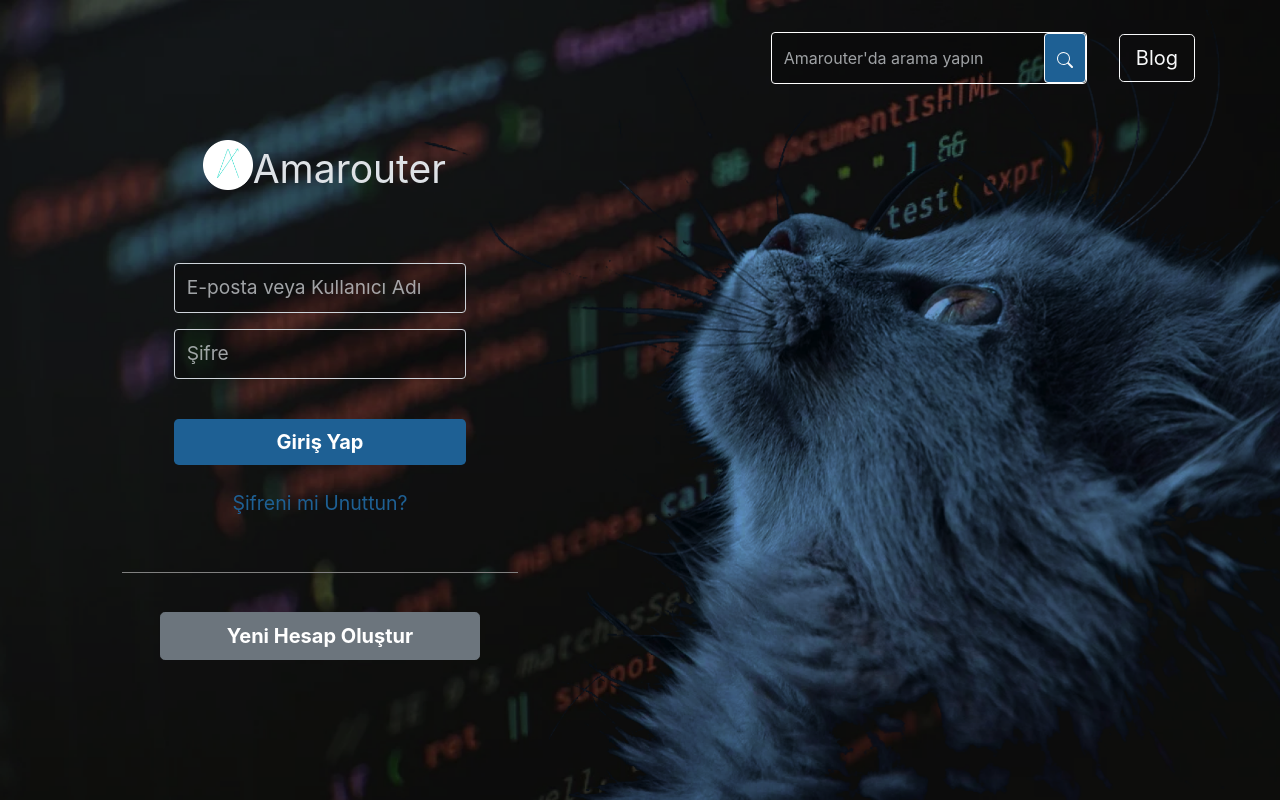
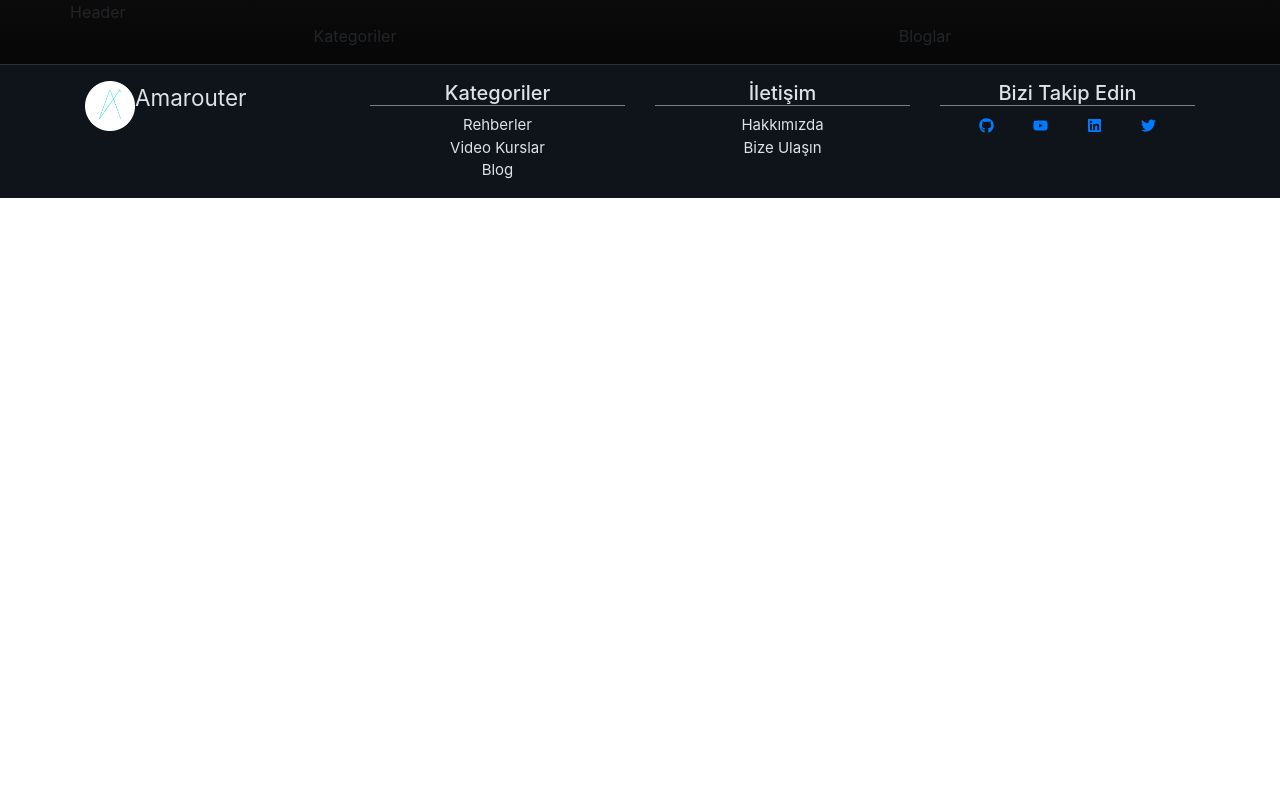
Before and after one commit to amarouter/amarouter-frontend, a React (Create React App) app: page /blog in a window 1280 px wide. Shown: the top 800 px of the page. Built offline with nearby package versions, Linux system fonts and the light colour scheme.

Commit message:
react-router-dom eklendi.

```diff
--- a/src/App.js
+++ b/src/App.js
@@ -1,15 +1,22 @@
-import React from 'react';
+import React from "react";
 
-import Main from './components/main/Main';
-import Footer from './components/footer/Footer';
+import Main from "./components/main/Main";
+import Blog from "./components/blog/Blog";
+import Footer from "./components/footer/Footer";
 
-import './App.css';
+import "./App.css";
+import { Route, Switch } from "react-router-dom";
+import NotFound from "./components/notfound/NotFound";
+
 
 function App() {
   return (
     <div className="App">
-      <Main />
-      {/* Blog */}
+      <Switch>
+        <Route exact path="/" component={Main} />
+        <Route exact path="/blog" component={Blog} />
+        <Route component={NotFound} />
+      </Switch>
       <Footer />
     </div>
   );
--- /dev/null
+++ b/src/components/notfound/NotFound.css
@@ -0,0 +1,4 @@
+.not-found {
+    min-height: 82vh;
+    color: white;
+}
--- /dev/null
+++ b/src/components/notfound/NotFound.js
@@ -0,0 +1,13 @@
+import React, { Component } from 'react'
+
+import "./NotFound.css";
+
+export default class NotFound extends Component {
+    render() {
+        return (
+            <div className="not-found">
+                Not Found!
+            </div>
+        )
+    }
+}
--- a/src/index.js
+++ b/src/index.js
@@ -3,13 +3,14 @@ import ReactDOM from 'react-dom';
 
 import reportWebVitals from './reportWebVitals';
 import 'bootstrap/dist/css/bootstrap.min.css';
+import { BrowserRouter } from 'react-router-dom';
 
 import App from './App';
 import './index.css';
 
 ReactDOM.render(
   <React.StrictMode>
-    <App />
+    <BrowserRouter><App /></BrowserRouter>
   </React.StrictMode>,
   document.getElementById('root')
 );
```
Also changed, not shown: 1 other file (tests, documents, lock files or other folders).
